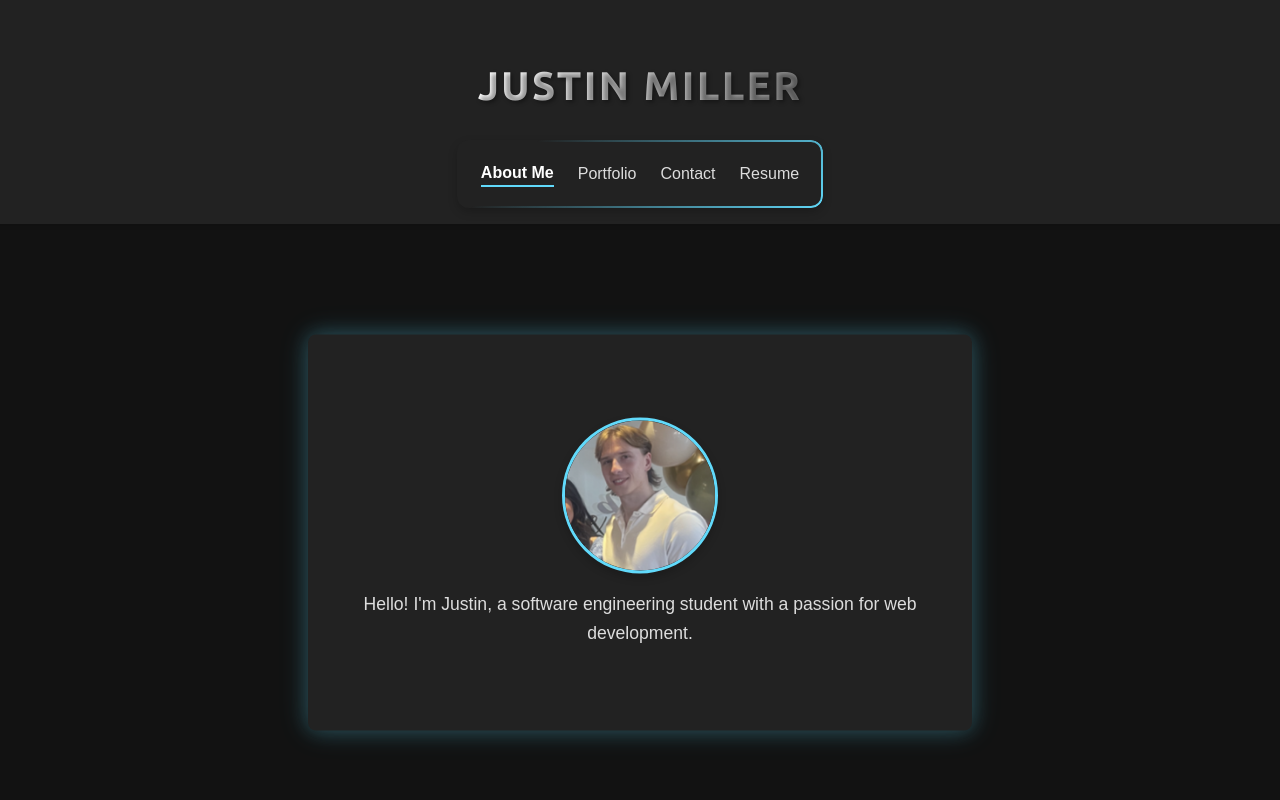
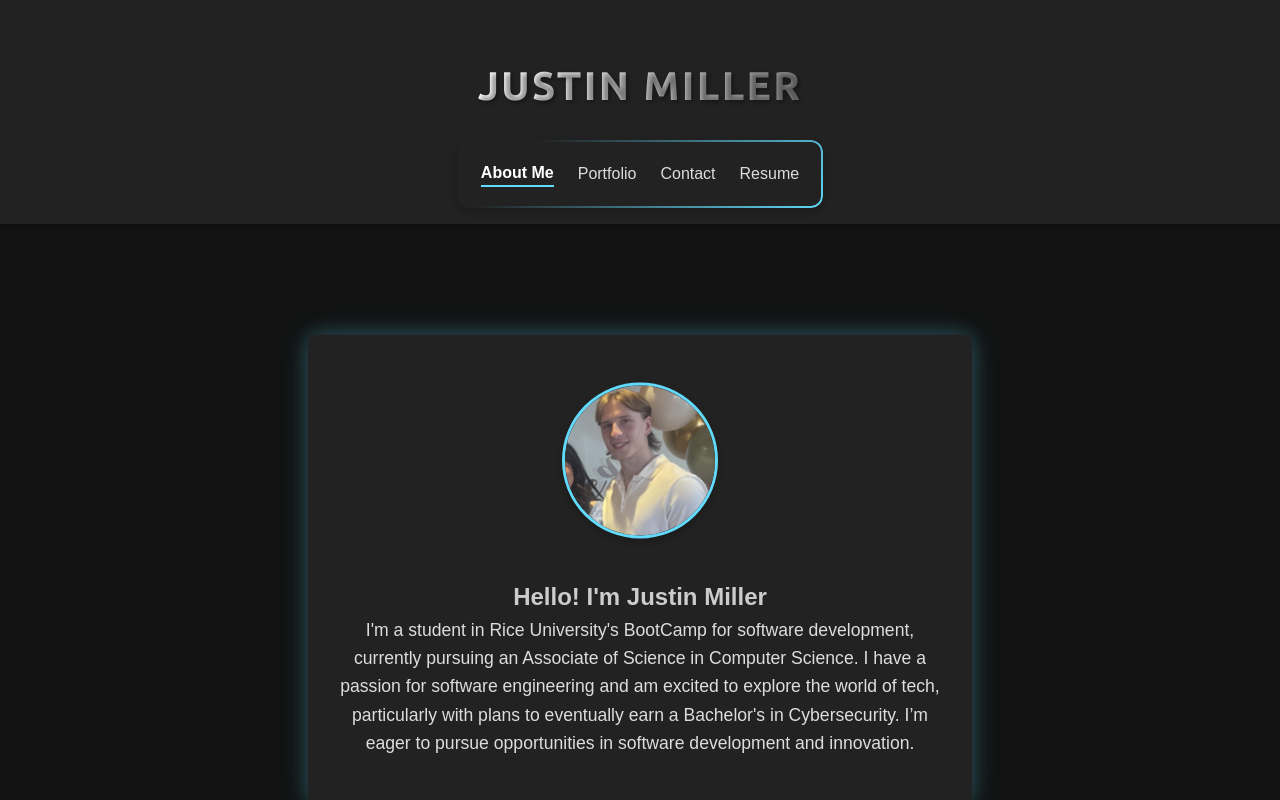
Before and after one commit to JPMill/React-Portfolio, a React (Vite) app: page / in a window 1280 px wide. Shown: the top 800 px of the page. Built offline with nearby package versions, Linux system fonts and the light colour scheme.

Commit message:
updated about me info

```diff
--- a/src/pages/Aboutme.jsx
+++ b/src/pages/Aboutme.jsx
@@ -6,7 +6,8 @@ function AboutMe() {
   return (
     <section className="about-me">
       <img src={profile} alt="Justin Miller" className="profile-pic" />
-      <p>Hello! I'm Justin, a software engineering student with a passion for web development.</p>
+      <h3>Hello! I'm Justin Miller</h3>
+      <p>I'm a student in Rice University's BootCamp for software development, currently pursuing an Associate of Science in Computer Science. I have a passion for software engineering and am excited to explore the world of tech, particularly with plans to eventually earn a Bachelor's in Cybersecurity. I’m eager to pursue opportunities in software development and innovation.</p>
     </section>
   );
 }
```
